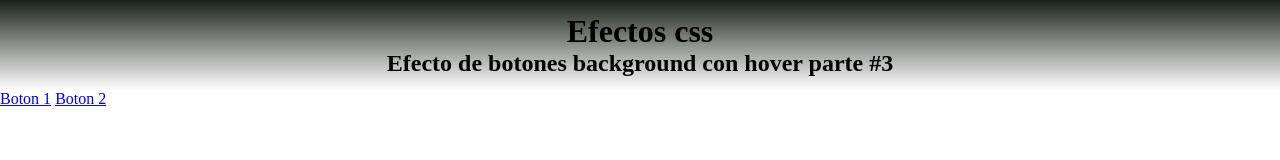
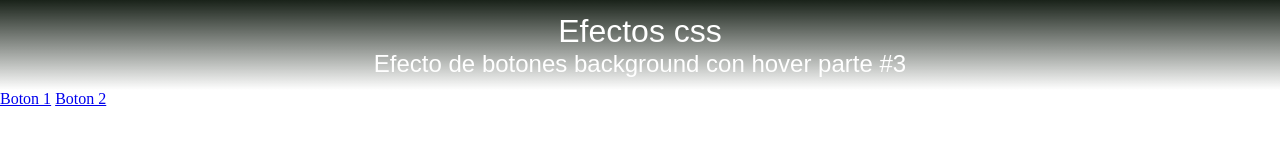
Before and after one commit to genarogg/botones-Elegantes-en-css-3, a plain HTML site: page index.html in a window 1280 px wide. Drawn offline with Linux system fonts and the light colour scheme.

Commit message:
h1,   h2

```diff
--- a/css/style.css
+++ b/css/style.css
@@ -25,3 +25,10 @@
     justify-content: center;
     text-align: center;
   }
+
+  h1,
+  h2 {
+    color: #fff;
+    font-family: sans-serif;
+    font-weight: 500;
+  }
```
